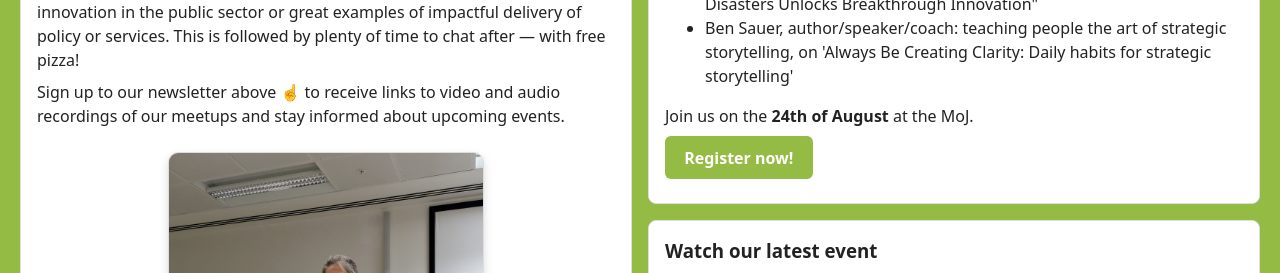
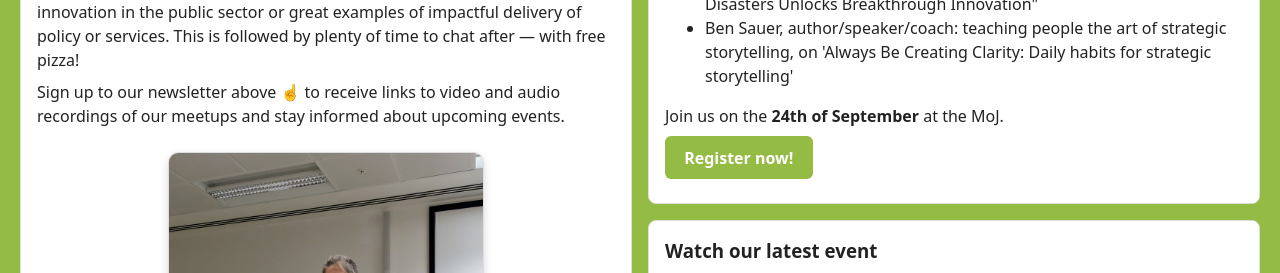
Before and after one commit to cholten99/transformgov-talks, a PHP site: page / in a window 1280 px wide. Shown: the part 261-534 px from the top of the page. Run offline with PHP 8.4, Linux system fonts and the light colour scheme; grey boxes are pictures that could not be loaded.

Commit message:
Fixed 'typo'

```diff
--- a/index.php
+++ b/index.php
@@ -62,7 +62,7 @@ include "header.php";
       </ul>
     </p>
     <p>
-      Join us on the <strong>24th of August</strong> at the MoJ.
+      Join us on the <strong>24th of September</strong> at the MoJ.
     </p>
     <p>
       <a href="https://luma.com/sm09nslz"
```
